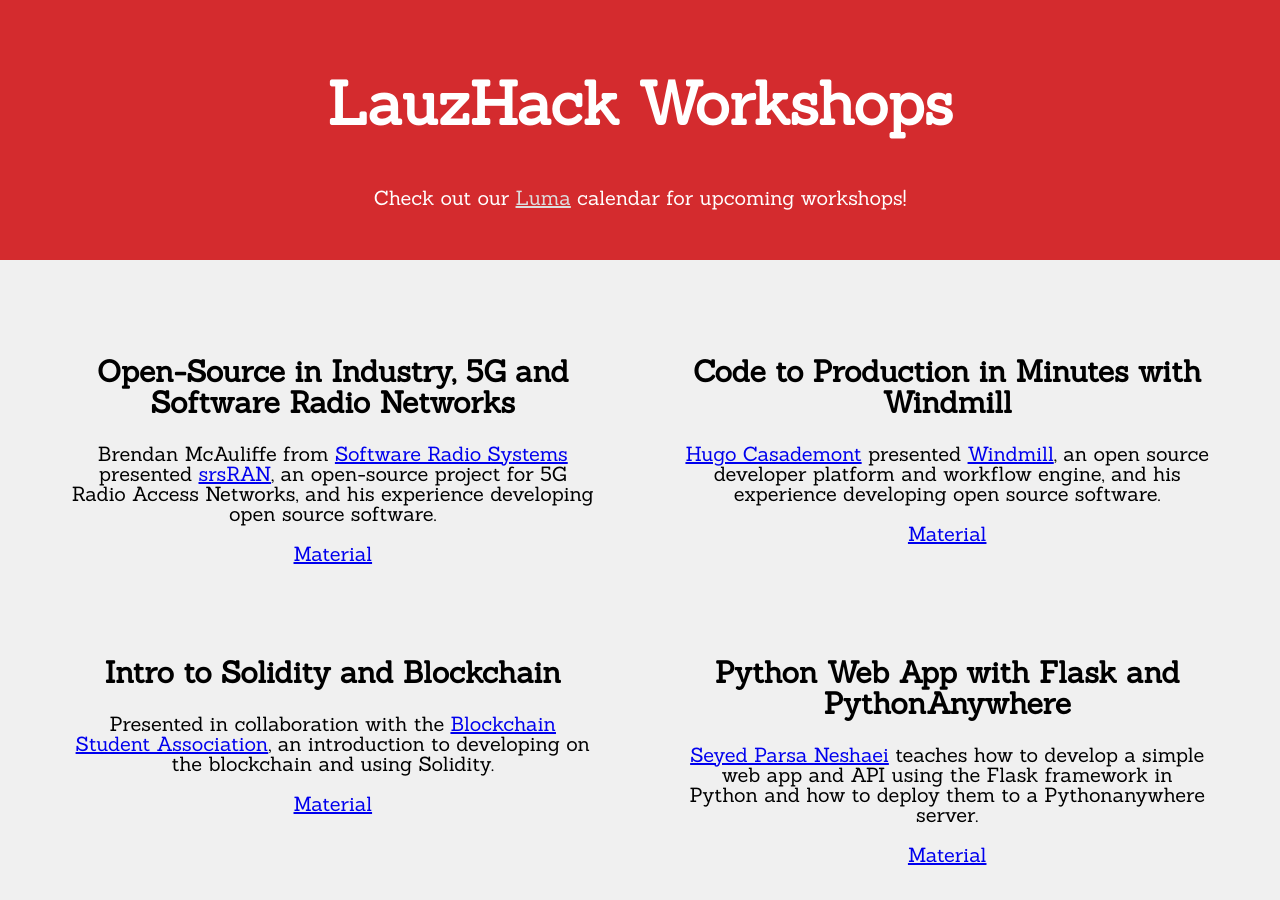
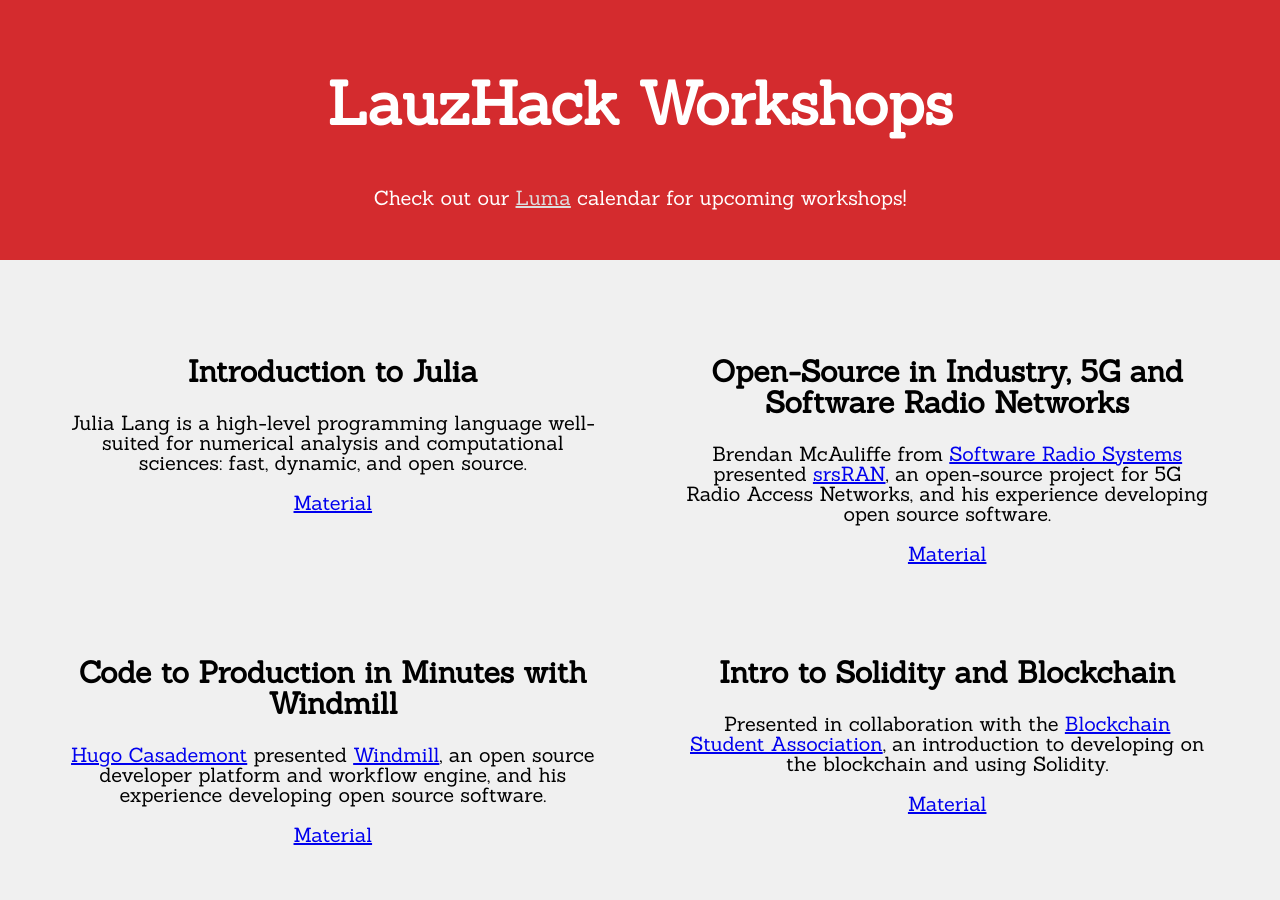
Before and after one commit to LauzHack/LauzHack.github.io, a Jekyll site: the page built from workshops.html, in a window 1280 px wide and 900 px high. Built offline with Jekyll 4.4.1, drawn with Linux system fonts in a browser that asks for light colours.

Commit message:
Added lastest Julia workshop

```diff
--- a/_data/workshops.yml
+++ b/_data/workshops.yml
@@ -8,6 +8,11 @@
 
 # All past and future workshops
 items:
+  Introduction to Julia:
+    description: |-
+      Julia Lang is a high-level programming language well-suited for numerical analysis and computational sciences: fast, dynamic, and open source.
+    material: https://github.com/LauzHack/julia
+
   Open-Source in Industry, 5G and Software Radio Networks:
     description: |-
       Brendan McAuliffe from [Software Radio Systems](https://srs.io/) presented [srsRAN](https://www.srslte.com/), an open-source project for 5G Radio Access Networks, and  his experience developing open source software.
```
